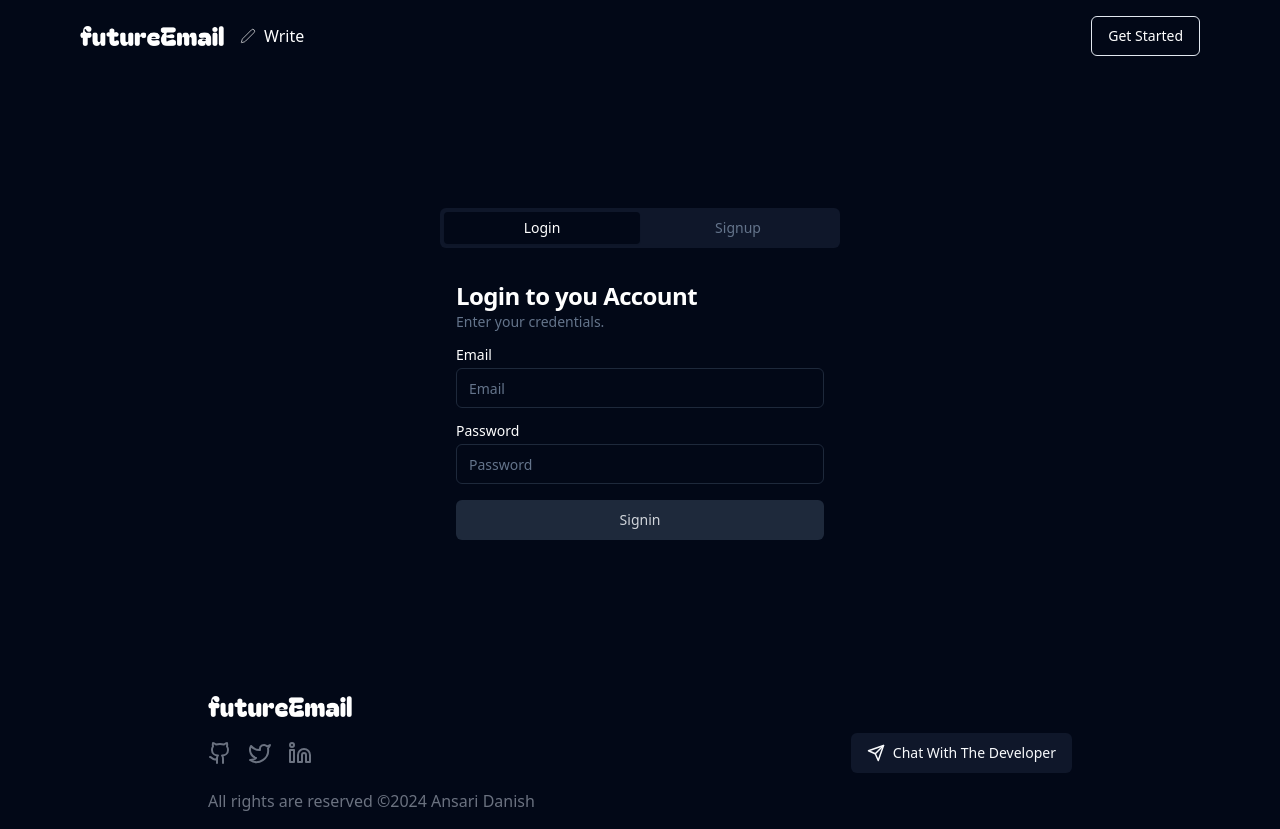
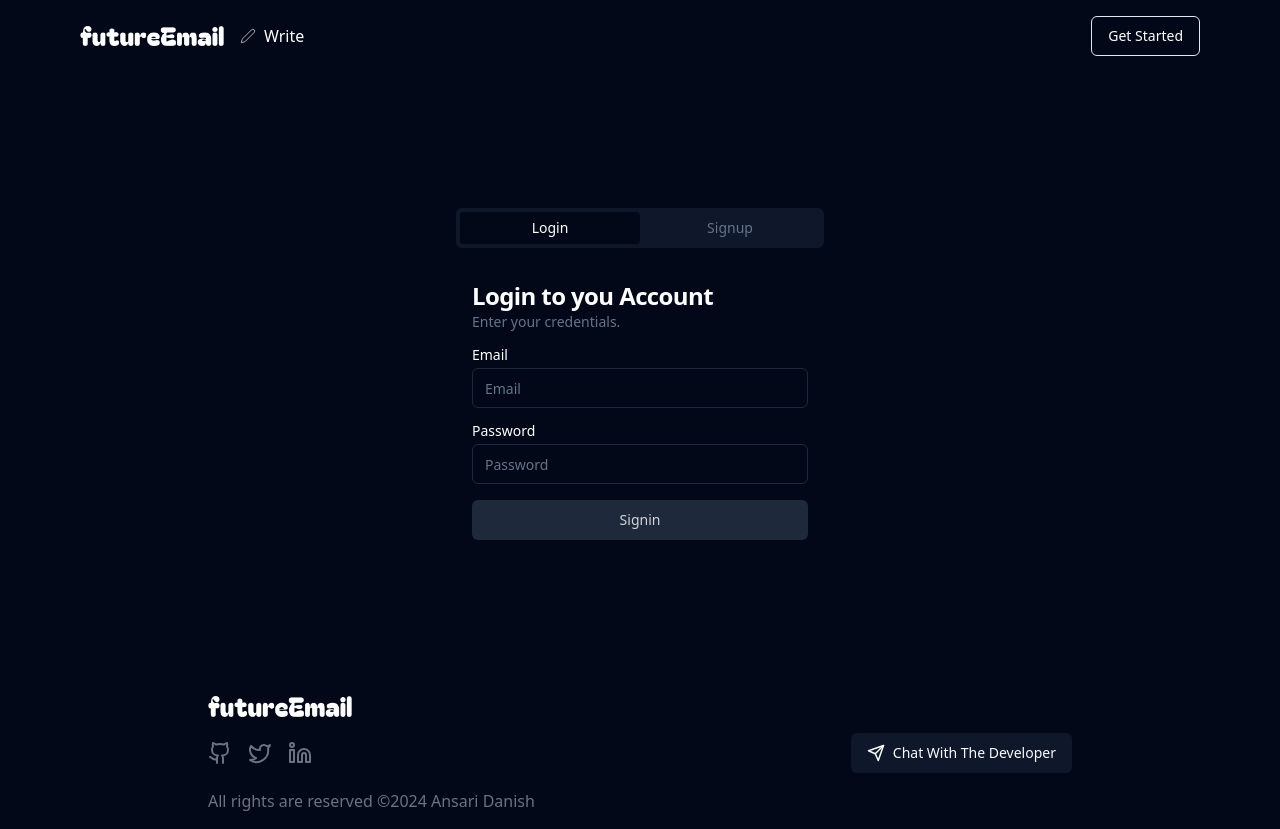
Before and after one commit to danishhansari/FutureEmail, a React (Vite) app in the folder frontend/: page /auth in a window 1280 px wide. Built offline with nearby package versions, Linux system fonts and the light colour scheme.

Commit message:
fix error

```diff
--- a/frontend/src/pages/Auth.tsx
+++ b/frontend/src/pages/Auth.tsx
@@ -7,7 +7,7 @@
     <div className='h-[75vh] flex items-center justify-center px-4 bg-foreground'>
       <Tabs
         defaultValue='login'
-        className='w-[400px] bg-foreground fixed top-36 md:top-52'
+        className='w-[400px] bg-foreground fixed top-36 md:top-52 px-4'
       >
         <TabsList className='grid w-full grid-cols-2'>
           <TabsTrigger value='login'>Login</TabsTrigger>
```
